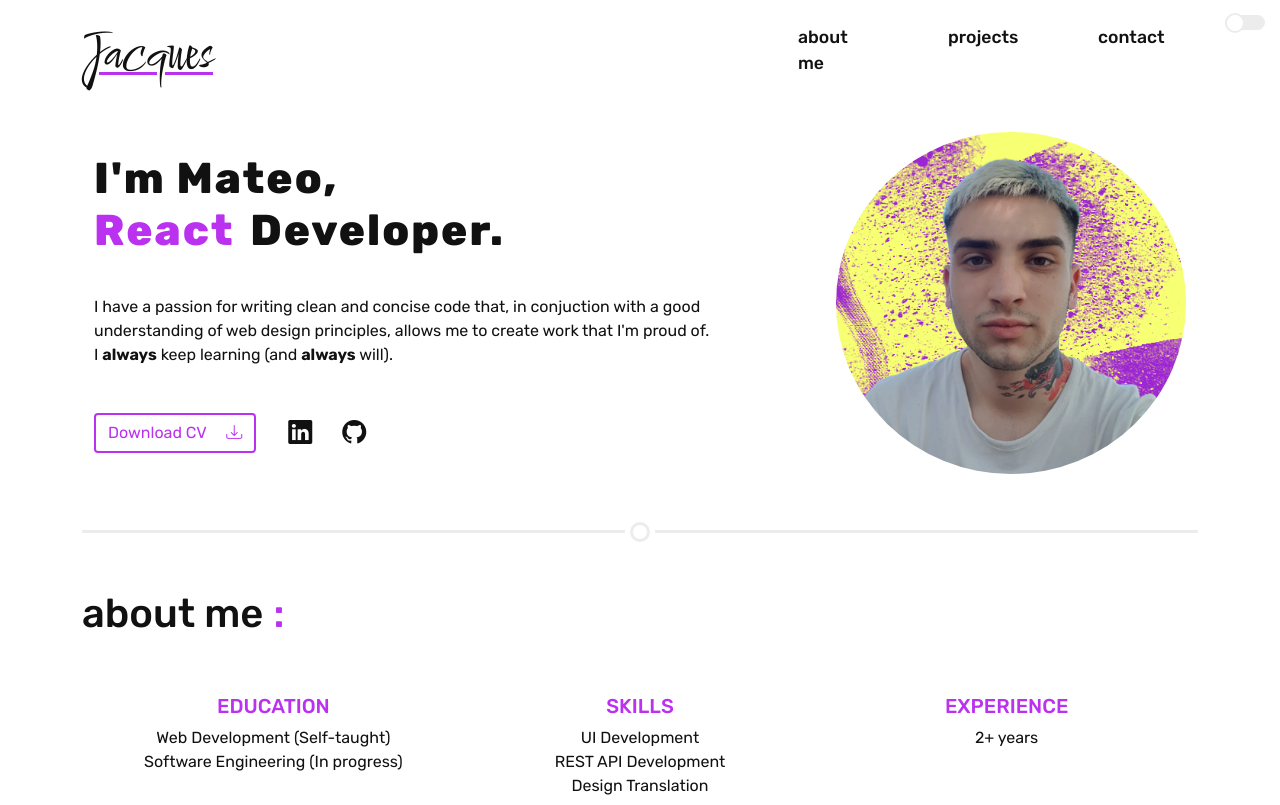
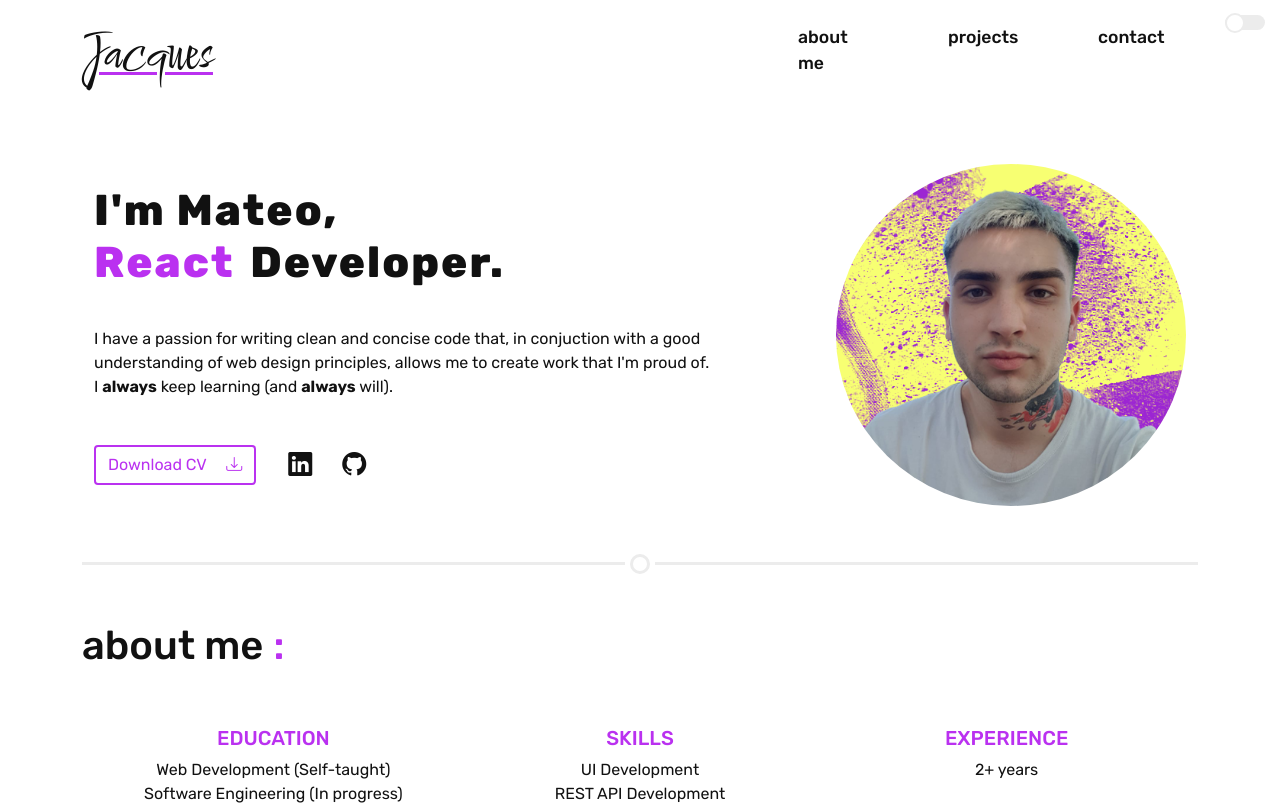
Before and after one commit to mateojacques/portfolio, a React (Create React App) app: page / in a window 1280 px wide. Shown: the top 805 px of the page. Built offline with nearby package versions, Linux system fonts and the light colour scheme; no server answers.

Commit message:
Update hero

```diff
--- a/src/components/Hero/Hero.jsx
+++ b/src/components/Hero/Hero.jsx
@@ -7,7 +7,7 @@ const Hero = () => {
   return (
     <div
       id="hero"
-      className={`${hero} container pt-3 px-4 d-flex align-items-center`}
+      className={`${hero} container pt-5 px-4 d-flex align-items-center`}
     >
       <div className={`${copy} w-100 d-flex flex-column`}>
         <h2 className="typer-target">
```
